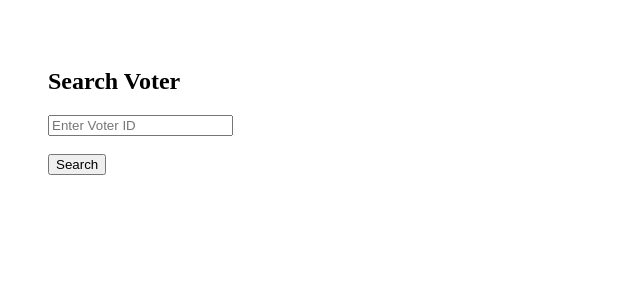
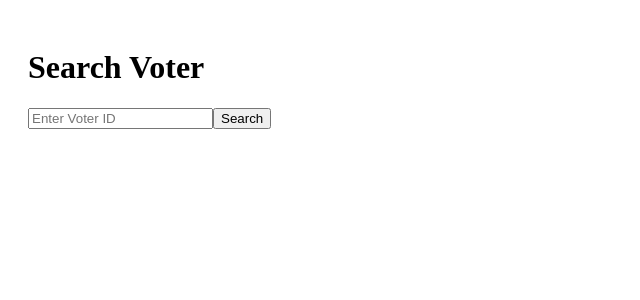
Before and after one commit to meghabchandran/2023-2027_BATCH_CSD334_04_VOTER_VERIFICATION_SYSTEM, a React (Vite) app in the folder my-react-app/: page /search in a window 1280 px wide. Shown: the top 300 px of the page, without its empty margins (0-640 px from the left). Built offline with nearby package versions, Linux system fonts and the light colour scheme.

Commit message:
Frontend: search code updated

```diff
--- a/my-react-app/src/pages/Search.jsx
+++ b/my-react-app/src/pages/Search.jsx
@@ -1,44 +1,45 @@
 import { useState } from "react"
-import { useNavigate } from "react-router-dom"
 import { getVoterById } from "../api/voterApi"
 
 function Search() {
   const [voterId, setVoterId] = useState("")
+  const [voter, setVoter] = useState(null)
   const [error, setError] = useState("")
-  const navigate = useNavigate()
 
   const handleSearch = async () => {
-    setError("")
-    if (!voterId) {
-      setError("Please enter Voter ID")
-      return
-    }
-
+    if (!voterId) return
     try {
       const data = await getVoterById(voterId)
-
-      // navigate to voter profile with data
-      navigate("/voter-profile", { state: data })
+      setVoter(data)
+      setError("")
     } catch (err) {
       setError("Voter not found")
+      setVoter(null)
     }
   }
 
   return (
-    <div style={{ padding: "40px" }}>
-      <h2>Search Voter</h2>
-
+    <div style={{ padding: "20px" }}>
+      <h1>Search Voter</h1>
       <input
+        type="text"
         placeholder="Enter Voter ID"
         value={voterId}
         onChange={(e) => setVoterId(e.target.value)}
       />
-
-      <br /><br />
-
       <button onClick={handleSearch}>Search</button>
 
       {error && <p style={{ color: "red" }}>{error}</p>}
+
+      {voter && (
+        <div style={{ marginTop: "20px" }}>
+          <h2>Voter Details</h2>
+          <p><strong>ID:</strong> {voter.voter_id}</p>
+          <p><strong>Name:</strong> {voter.name}</p>
+          <p><strong>Age:</strong> {voter.age}</p>
+          <p><strong>Has Voted:</strong> {voter.has_voted ? "Yes" : "No"}</p>
+        </div>
+      )}
     </div>
   )
 }
```
